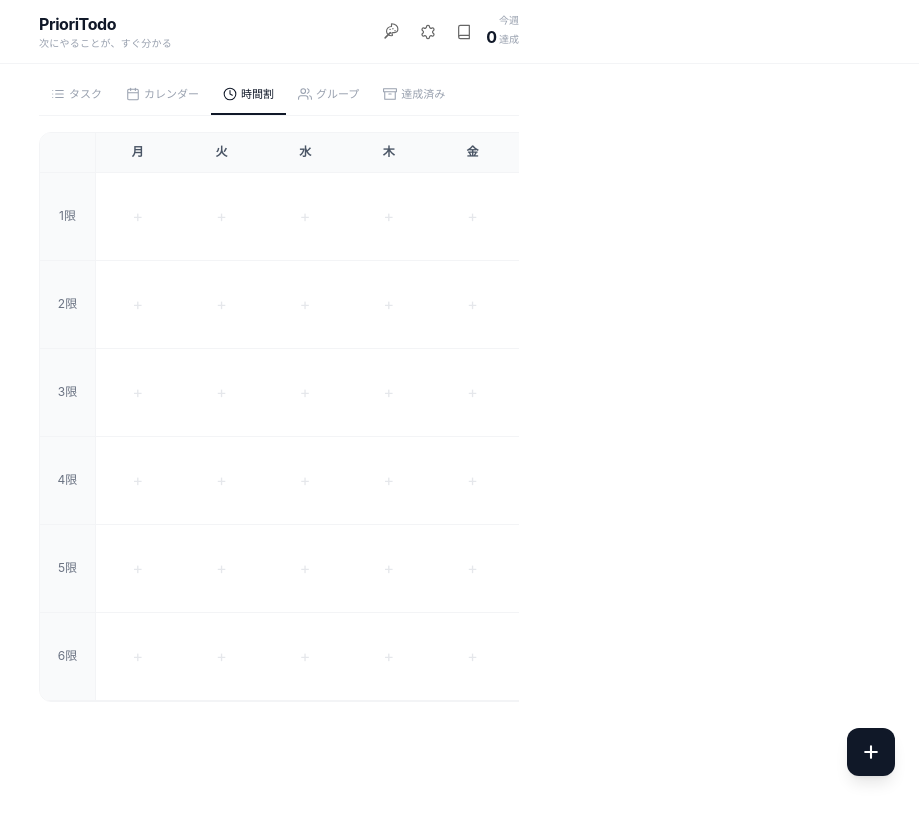
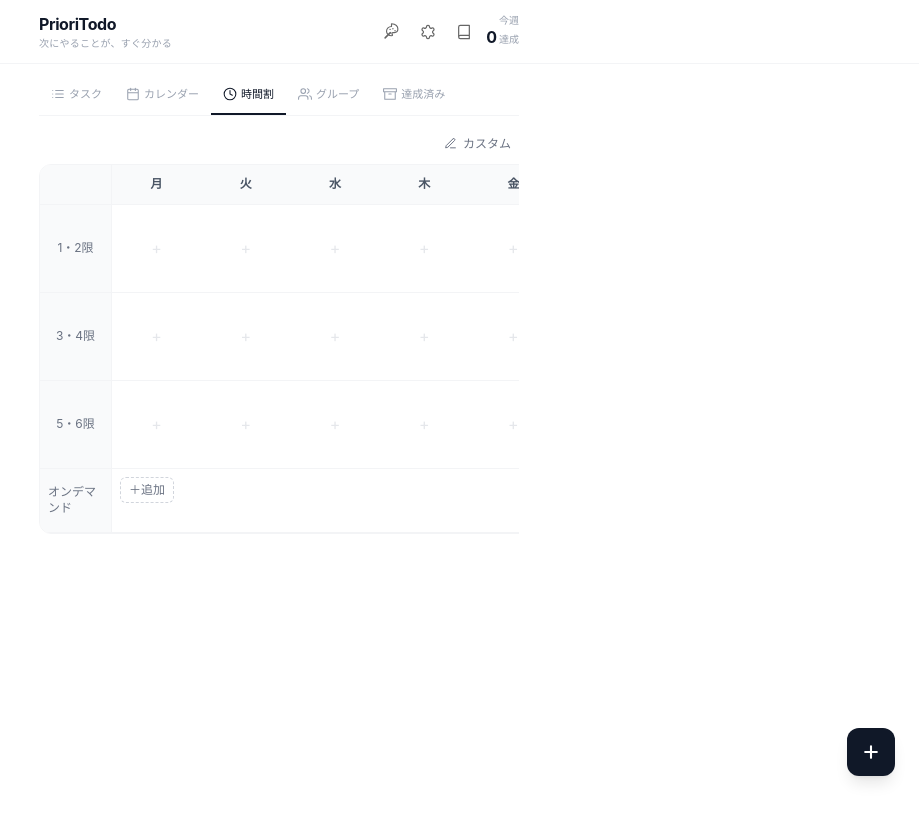
Before and after one commit to Terumasa0218/priority-todo, a Next.js app: page / in a window 1280 px wide. Both pictures are taken after a click on the button "時間割". Shown: the whole page, without its empty margins (361-1280 px from the left). Built offline with nearby package versions, Linux system fonts and the light colour scheme.

Commit message:
時間割を平日2コマセット化しカスタム設定を追加

```diff
--- a/src/app/page.tsx
+++ b/src/app/page.tsx
@@ -1,10 +1,10 @@
 "use client";
 
 import { useState, useEffect, useCallback, useMemo, useRef } from "react";
-import { FILTERS, DEFAULT_CATS } from "@/lib/constants";
+import { FILTERS, DEFAULT_CATS, DEFAULT_TIMETABLE_CONFIG } from "@/lib/constants";
 import { expandRecurring, remaining, uid } from "@/lib/utils";
-import { loadTasks, saveTasks, loadCategories, saveCategories, loadGroups, saveGroups, loadTimetable, saveTimetable } from "@/lib/storage";
-import { Category, Group, Task, TimetableItem, TouchDragState } from "@/lib/types";
+import { loadTasks, saveTasks, loadCategories, saveCategories, loadGroups, saveGroups, loadTimetable, saveTimetable, loadTimetableConfig, saveTimetableConfig } from "@/lib/storage";
+import { Category, Group, Task, TimetableConfig, TimetableItem, TouchDragState } from "@/lib/types";
 import { IconArchive, IconBook, IconCalendar, IconClock, IconList, IconPalette, IconPlus, IconSettings, IconUsers } from "@/components/Icons";
 import TaskRow from "@/components/TaskRow";
 import TaskForm from "@/components/TaskForm";
@@ -21,6 +21,7 @@ export default function Home() {
   const [cats, setCats] = useState<Category[]>(DEFAULT_CATS);
   const [groups, setGroups] = useState<Group[]>([]);
   const [timetable, setTimetable] = useState<TimetableItem[]>([]);
+  const [timetableConfig, setTimetableConfig] = useState<TimetableConfig>(DEFAULT_TIMETABLE_CONFIG);
   const [view, setView] = useState<View>("list");
   const [filter, setFilter] = useState("week");
   const [catFilter, setCatFilter] = useState("all");
@@ -104,12 +105,14 @@ export default function Home() {
     setCats(loadCategories());
     setGroups(loadGroups());
     setTimetable(loadTimetable());
+    setTimetableConfig(loadTimetableConfig());
     setReady(true);
   }, []);
   useEffect(() => { if (ready) saveTasks(tasks); }, [tasks, ready]);
   useEffect(() => { if (ready) saveCategories(cats); }, [cats, ready]);
   useEffect(() => { if (ready) saveGroups(groups); }, [groups, ready]);
   useEffect(() => { if (ready) saveTimetable(timetable); }, [timetable, ready]);
+  useEffect(() => { if (ready) saveTimetableConfig(timetableConfig); }, [timetableConfig, ready]);
 
   useEffect(() => {
     if (view !== "calendar") setSelectedDate(null);
@@ -315,7 +318,7 @@ export default function Home() {
         )}
 
         {view === "calendar" && <div className="px-4 py-4"><CalendarView tasks={allExpanded} cats={cats} month={calMonth} setMonth={setCalMonth} selectedDate={selectedDate} setSelectedDate={setSelectedDate} onAddClick={(d) => openNew(d)} onEditTask={(t) => { setEditTask(t); setPrefillDate(null); setShowForm(true); }} /></div>}
-        {view === "timetable" && <TimetableView items={timetable} setItems={setTimetable} setCats={setCats} />}
+        {view === "timetable" && <TimetableView items={timetable} setItems={setTimetable} setCats={setCats} config={timetableConfig} setConfig={setTimetableConfig} />}
         {view === "group" && <GroupView groups={groups} setGroups={setGroups} />}
         {view === "completed" && <div><div className="px-4 py-3 flex items-center justify-between"><span className="text-sm font-semibold text-gray-900">達成済み</span><span className="text-[11px] text-gray-400">{completed.length}件</span></div><CompletedList tasks={completed} cats={cats} onRestore={handleRestore} /></div>}
       </div>
--- a/src/components/Icons.tsx
+++ b/src/components/Icons.tsx
@@ -53,3 +53,4 @@ export const IconPalette = ({ size = 16, stroke = "currentColor", ...p }: { size
 );
 
 export const IconClock = (p: Omit<IconProps, "d">) => <Icon d="M12 2a10 10 0 100 20 10 10 0 000-20zM12 6v6l4 2" {...p} />;
+export const IconPencil = (p: Omit<IconProps, "d">) => <Icon d="M12 20h9M16.5 3.5a2.1 2.1 0 113 3L7 19l-4 1 1-4 12.5-12.5z" {...p} />;
--- a/src/components/TimetableView.tsx
+++ b/src/components/TimetableView.tsx
@@ -1,7 +1,8 @@
 "use client";
 import React, { useMemo, useState } from "react";
-import { Category, TimetableItem } from "@/lib/types";
-import { PALETTE, PERIODS } from "@/lib/constants";
+import { IconPencil } from "@/components/Icons";
+import { Category, TimetableConfig, TimetableItem } from "@/lib/types";
+import { PALETTE } from "@/lib/constants";
 import { uid } from "@/lib/utils";
 
 const DAYS = [
@@ -10,13 +11,14 @@ const DAYS = [
   { value: 3, label: "水" },
   { value: 4, label: "木" },
   { value: 5, label: "金" },
-  { value: 6, label: "土" },
 ] as const;
 
 interface TimetableViewProps {
   items: TimetableItem[];
   setItems: React.Dispatch<React.SetStateAction<TimetableItem[]>>;
   setCats: React.Dispatch<React.SetStateAction<Category[]>>;
+  config: TimetableConfig;
+  setConfig: React.Dispatch<React.SetStateAction<TimetableConfig>>;
 }
 
 interface EditingState {
@@ -24,15 +26,33 @@ interface EditingState {
   item: TimetableItem;
 }
 
-export default function TimetableView({ items, setItems, setCats }: TimetableViewProps) {
+const normalizePeriod = (period: number) => (period % 2 === 0 ? period - 1 : period);
+const buildPeriods = (maxPeriod: number) => {
+  const safeMax = Math.max(2, maxPeriod % 2 === 0 ? maxPeriod : maxPeriod + 1);
+  return Array.from({ length: safeMax / 2 }, (_, idx) => {
+    const start = idx * 2 + 1;
+    return { value: start, label: `${start}・${start + 1}限` };
+  });
+};
+
+export default function TimetableView({ items, setItems, setCats, config, setConfig }: TimetableViewProps) {
   const [editing, setEditing] = useState<EditingState | null>(null);
   const [showError, setShowError] = useState(false);
+  const [showCustomize, setShowCustomize] = useState(false);
+  const periodOptions = useMemo(() => buildPeriods(config.maxPeriod), [config.maxPeriod]);
+  const onDemandItems = useMemo(() => items.filter((it) => it.period === 999), [items]);
 
   const cellMap = useMemo(() => {
     const map = new Map<string, TimetableItem>();
-    items.forEach((it) => map.set(`${it.day}-${it.period}`, it));
+    items.forEach((it) => {
+      if (it.day < 1 || it.day > 5) return;
+      const normalized = normalizePeriod(it.period);
+      const maxStart = Math.max(1, (Math.floor(config.maxPeriod / 2) * 2) - 1);
+      if (normalized < 1 || normalized > maxStart) return;
+      map.set(`${it.day}-${normalized}`, { ...it, period: normalized });
+    });
     return map;
-  }, [items]);
+  }, [items, config.maxPeriod]);
 
   const openCreate = (day: number, period: number) => {
     setEditing({
@@ -51,7 +71,7 @@ export default function TimetableView({ items, setItems, setCats }: TimetableVie
   };
 
   const openEdit = (item: TimetableItem) => {
-    setEditing({ mode: "edit", item });
+    setEditing({ mode: "edit", item: { ...item, period: normalizePeriod(item.period) } });
     setShowError(false);
   };
 
@@ -75,9 +95,14 @@ export default function TimetableView({ items, setItems, setCats }: TimetableVie
       setShowError(true);
       return;
     }
-    const nextItem = { ...editing.item, name: editing.item.name.trim() };
+    const normalizedPeriod = normalizePeriod(editing.item.period);
+    const nextItem = { ...editing.item, period: normalizedPeriod, name: editing.item.name.trim() };
     setItems((prev) => {
-      const filtered = prev.filter((it) => it.id !== nextItem.id && !(it.day === nextItem.day && it.period === nextItem.period));
+      const filtered = prev.filter((it) => {
+        if (it.id === nextItem.id) return false;
+        if (nextItem.period === 999) return true;
+        return !(it.day === nextItem.day && normalizePeriod(it.period) === nextItem.period);
+      });
       return [...filtered, nextItem];
     });
     upsertCategoryByTimetable(nextItem);
@@ -92,26 +117,41 @@ export default function TimetableView({ items, setItems, setCats }: TimetableVie
     setEditing(null);
   };
 
+  const applyCustomize = (maxPeriodInput: number, showOnDemandInput: boolean) => {
+    const evenMax = Math.max(2, Math.min(20, maxPeriodInput % 2 === 0 ? maxPeriodInput : maxPeriodInput + 1));
+    setConfig({ maxPeriod: evenMax, showOnDemand: showOnDemandInput });
+    setItems((prev) => prev.filter((it) => it.period === 999 || (it.day >= 1 && it.day <= 5 && normalizePeriod(it.period) <= evenMax - 1)));
+    setShowCustomize(false);
+  };
+
   return (
     <div className="px-4 py-4">
+      <div className="flex items-center justify-end mb-2">
+        <button
+          onClick={() => setShowCustomize(true)}
+          className="inline-flex items-center gap-1.5 text-xs font-medium text-gray-500 hover:text-gray-700 px-2 py-1 rounded-md hover:bg-gray-100 transition-colors"
+        >
+          <IconPencil size={13} />
+          カスタム
+        </button>
+      </div>
+
       <div className="overflow-x-auto">
-        <div className="min-w-[560px] border border-gray-100 rounded-xl overflow-hidden bg-white">
-          <div className="grid" style={{ gridTemplateColumns: "56px repeat(6, minmax(0, 1fr))" }}>
+        <div className="min-w-[520px] border border-gray-100 rounded-xl overflow-hidden bg-white">
+          <div className="grid" style={{ gridTemplateColumns: "72px repeat(5, minmax(0, 1fr))" }}>
             <div className="bg-gray-50 border-b border-r border-gray-100 h-10" />
             {DAYS.map((d) => (
               <div key={d.value} className="h-10 border-b border-gray-100 text-center text-xs font-semibold text-gray-600 flex items-center justify-center bg-gray-50">{d.label}</div>
             ))}
-            {PERIODS.map((label, pidx) => {
-              const period = pidx + 1;
-              return (
-                <React.Fragment key={label}>
-                  <div className="h-22 border-r border-b border-gray-100 flex items-center justify-center text-xs text-gray-500 bg-gray-50">{label}</div>
+            {periodOptions.map((slot) => (
+              <React.Fragment key={slot.value}>
+                <div className="h-22 border-r border-b border-gray-100 flex items-center justify-center text-xs text-gray-500 bg-gray-50">{slot.label}</div>
                 {DAYS.map((d) => {
-                    const key = `${d.value}-${period}`;
+                  const key = `${d.value}-${slot.value}`;
                   const item = cellMap.get(key);
                   if (!item) {
                     return (
-                        <button key={key} onClick={() => openCreate(d.value, period)} className="h-22 border-b border-gray-100 flex items-center justify-center text-gray-200 hover:text-gray-400 hover:bg-gray-50 transition-colors">+
+                      <button key={key} onClick={() => openCreate(d.value, slot.value)} className="h-22 border-b border-gray-100 flex items-center justify-center text-gray-200 hover:text-gray-400 hover:bg-gray-50 transition-colors">+
                       </button>
                     );
                   }
@@ -128,11 +168,65 @@ export default function TimetableView({ items, setItems, setCats }: TimetableVie
                   );
                 })}
               </React.Fragment>
-              );
-            })}
+            ))}
+            {config.showOnDemand && (
+              <>
+                <div className="min-h-16 border-r border-b border-gray-100 flex items-center justify-center text-xs text-gray-500 bg-gray-50 font-medium px-2">オンデマンド</div>
+                <div className="min-h-16 border-b border-gray-100 col-span-5 p-2">
+                  <div className="flex gap-2 flex-wrap">
+                    {onDemandItems.map((item) => (
+                      <button
+                        key={item.id}
+                        onClick={() => openEdit(item)}
+                        className="text-xs px-2 py-1 rounded-md border transition-colors hover:brightness-95"
+                        style={{ backgroundColor: `${item.color}20`, borderColor: `${item.color}88`, color: "#111827" }}
+                      >
+                        {item.name}
+                      </button>
+                    ))}
+                    <button
+                      onClick={() => openCreate(1, 999)}
+                      className="text-xs px-2 py-1 rounded-md border border-dashed border-gray-300 text-gray-500 hover:bg-gray-50"
+                    >
+                      ＋追加
+                    </button>
+                  </div>
+                </div>
+              </>
+            )}
           </div>
         </div>
       </div>
+
+      {showCustomize && (
+        <div className="fixed inset-0 z-50 bg-gray-50/95 flex flex-col" style={{ fontFamily: "-apple-system, BlinkMacSystemFont, 'Hiragino Sans', 'Noto Sans JP', sans-serif" }}>
+          <div className="flex items-center justify-between px-4 py-3 bg-white border-b border-gray-200">
+            <button onClick={() => setShowCustomize(false)} className="text-sm text-blue-500 font-medium">キャンセル</button>
+            <span className="text-sm font-semibold text-gray-900">時間割のカスタム</span>
+            <button
+              onClick={() => {
+                const input = document.getElementById("max-period-input") as HTMLInputElement | null;
+                const toggle = document.getElementById("ondemand-toggle") as HTMLInputElement | null;
+                applyCustomize(Number(input?.value || config.maxPeriod), !!toggle?.checked);
+              }}
+              className="text-sm font-semibold text-blue-500"
+            >
+              保存
+            </button>
+          </div>
+          <div className="mt-4 mx-4 bg-white rounded-xl overflow-hidden border border-gray-100">
+            <div className="px-4 py-3 border-b border-gray-100">
+              <div className="text-sm text-gray-900 mb-1">最大時限</div>
+              <input id="max-period-input" type="number" min={2} max={20} step={2} defaultValue={config.maxPeriod} className="w-full px-3 py-2 rounded-md border border-gray-200 text-sm" />
+              <p className="text-[11px] text-gray-400 mt-1">偶数で入力（例: 6 / 8 / 10）。1・2限、3・4限のセットで表示します。</p>
+            </div>
+            <label className="px-4 py-3 flex items-center justify-between">
+              <span className="text-sm text-gray-900">下部にオンデマンド枠を表示</span>
+              <input id="ondemand-toggle" type="checkbox" defaultChecked={config.showOnDemand} className="w-4 h-4" />
+            </label>
+          </div>
+        </div>
+      )}
 
       {editing && (
         <div className="fixed inset-0 z-50 bg-gray-50 flex flex-col" style={{ fontFamily: "-apple-system, BlinkMacSystemFont, 'Hiragino Sans', 'Noto Sans JP', sans-serif" }}>
@@ -168,11 +262,12 @@ export default function TimetableView({ items, setItems, setCats }: TimetableVie
               <div className="px-4 py-3 border-b border-gray-100 flex items-center justify-between">
                 <span className="text-sm text-gray-900">時限</span>
                 <select
-                  value={editing.item.period}
+                  value={editing.item.period === 999 ? periodOptions[0].value : editing.item.period}
                   onChange={(e) => setEditing((prev) => prev ? { ...prev, item: { ...prev.item, period: Number(e.target.value) } } : prev)}
                   className="text-sm text-gray-500 bg-transparent focus:outline-none"
+                  disabled={editing.item.period === 999}
                 >
-                  {PERIODS.map((p, idx) => <option key={p} value={idx + 1}>{p}</option>)}
+                  {periodOptions.map((slot) => <option key={slot.value} value={slot.value}>{slot.label}</option>)}
                 </select>
               </div>
               <input type="text" value={editing.item.teacher} onChange={(e) => setEditing((prev) => prev ? { ...prev, item: { ...prev.item, teacher: e.target.value } } : prev)} placeholder="教員名（任意）" className="w-full px-4 py-3 text-sm text-gray-900 placeholder-gray-400 focus:outline-none border-b border-gray-100" />
--- a/src/lib/constants.ts
+++ b/src/lib/constants.ts
@@ -40,6 +40,11 @@ export const DEFAULT_CATS: Category[] = [
 
 export const PERIODS = ["1限", "2限", "3限", "4限", "5限", "6限"] as const;
 
+export const DEFAULT_TIMETABLE_CONFIG = {
+  maxPeriod: 6,
+  showOnDemand: true,
+} as const;
+
 export const MEMBER_COLORS = [
   "#5B5BD6", "#CD2B31", "#30A46C", "#E5A500", "#8E4EC6",
   "#3E63DD", "#0EA5E9", "#D4440C", "#65A30D", "#E879A2",
--- a/src/lib/storage.ts
+++ b/src/lib/storage.ts
@@ -1,10 +1,11 @@
-import { Task, Category, Group, TimetableItem } from "./types";
-import { DEFAULT_CATS } from "./constants";
+import { Task, Category, Group, TimetableItem, TimetableConfig } from "./types";
+import { DEFAULT_CATS, DEFAULT_TIMETABLE_CONFIG } from "./constants";
 
 const SK_T = "prioritodo_v6_tasks";
 const SK_C = "prioritodo_v6_cats";
 const SK_G = "prioritodo_v6_groups";
 const SK_TT = "prioritodo_v6_timetable";
+const SK_TTC = "prioritodo_v6_timetable_config";
 
 export const loadTasks = (): Task[] => {
   try {
@@ -57,3 +58,22 @@ export const saveTimetable = (t: TimetableItem[]) => {
     localStorage.setItem(SK_TT, JSON.stringify(t));
   } catch { /* ignore */ }
 };
+
+export const loadTimetableConfig = (): TimetableConfig => {
+  try {
+    const raw = JSON.parse(localStorage.getItem(SK_TTC) || "null");
+    const maxPeriod = Number(raw?.maxPeriod);
+    return {
+      maxPeriod: Number.isFinite(maxPeriod) && maxPeriod >= 2 ? maxPeriod : DEFAULT_TIMETABLE_CONFIG.maxPeriod,
+      showOnDemand: typeof raw?.showOnDemand === "boolean" ? raw.showOnDemand : DEFAULT_TIMETABLE_CONFIG.showOnDemand,
+    };
+  } catch {
+    return DEFAULT_TIMETABLE_CONFIG;
+  }
+};
+
+export const saveTimetableConfig = (config: TimetableConfig) => {
+  try {
+    localStorage.setItem(SK_TTC, JSON.stringify(config));
+  } catch { /* ignore */ }
+};
--- a/src/lib/types.ts
+++ b/src/lib/types.ts
@@ -32,11 +32,16 @@ export interface Category {
 export interface TimetableItem {
   id: string;
   name: string;
-  day: number; // 1=月, 2=火, ..., 6=土
-  period: number; // 1〜6
+  day: number; // 1=月, 2=火, ..., 5=金
+  period: number; // 1,3,5 ... (連続2コマの先頭時限)
   teacher: string;
   room: string;
   color: string;
+}
+
+export interface TimetableConfig {
+  maxPeriod: number; // 6, 8, 10 ...
+  showOnDemand: boolean;
 }
 
 export interface Group {
```
Lines whose indentation alone changed are shown as unchanged.
